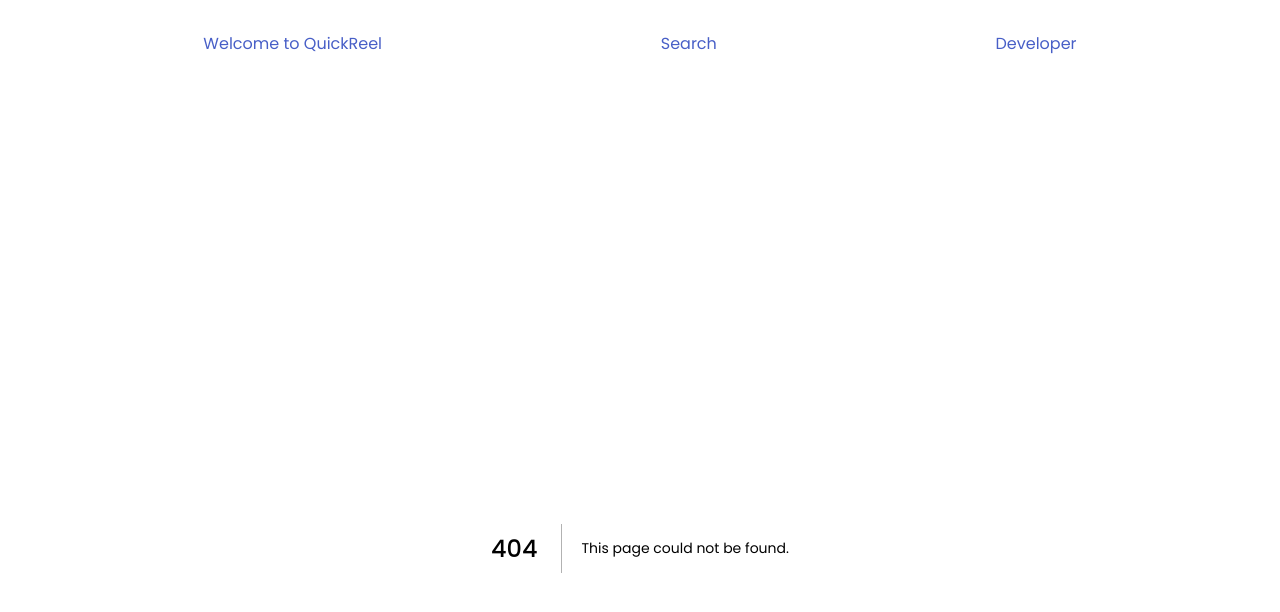
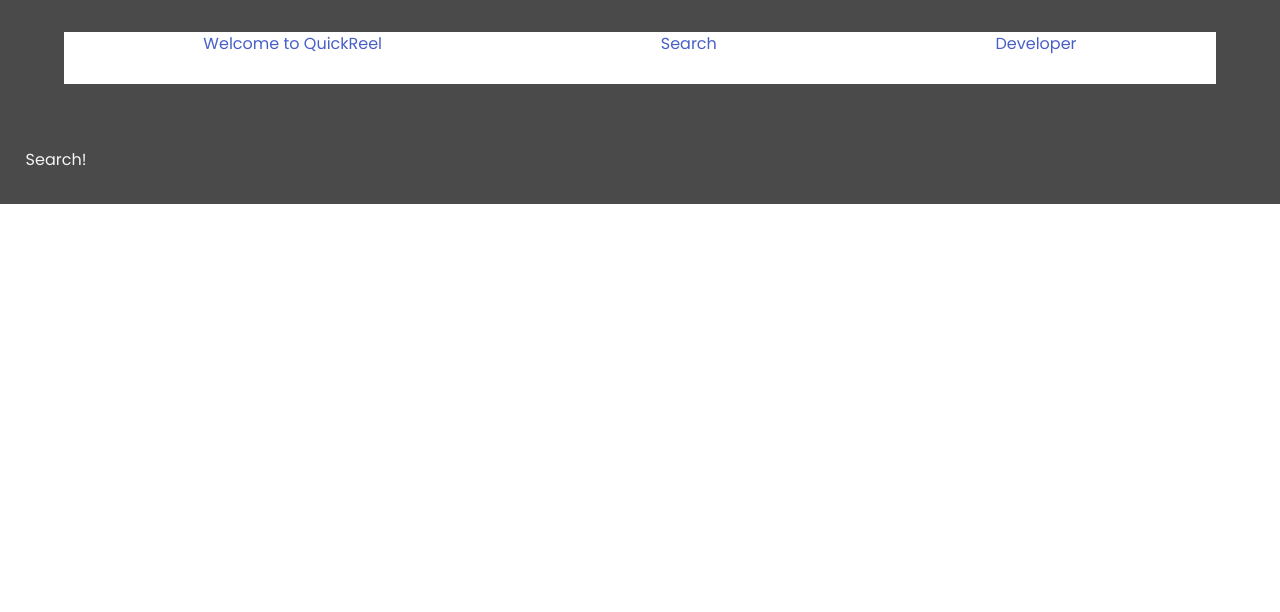
Before and after one commit to dimacuhamarc/quick-reel, a Next.js app: page /search in a window 1280 px wide. Before the commit this address had no page. Shown: the top 612 px of the page. Built offline with nearby package versions, Linux system fonts and the light colour scheme.

Commit message:
Updated navbar

```diff
--- a/app/globals.scss
+++ b/app/globals.scss
@@ -2,15 +2,20 @@
 @import '../node_modules/bulma/bulma.sass';
 @import "../node_modules/bulma/sass/utilities/initial-variables";
 $family-sans-serif: 'Poppins', sans-serif;
-$primary: #F95700;
+
 :root {
-  --background: #F5F3F7;
+  --background: #4A4A4A;
   --primary: #F95700;
   --secondary: #FFA473;
-  --text:#4A4A4A;
+  --text:#F5F3F7;
 }
 
 * {
   margin: 0 auto;
   font-family: 'Poppins', sans-serif;
+  color: var(--text);
 }
+
+body {
+  background-color: var(--background);
+}
--- /dev/null
+++ b/app/search/page.tsx
@@ -0,0 +1,14 @@
+
+
+export default function Search() {
+  return (
+    <div>
+      <h1>Search!</h1>
+    </div>
+  )
+}
+
+export const metadata = {
+  title: 'Welcome to QuickReel!',
+  description: 'QuickReel',
+};
--- a/components/navbar/navbar.module.scss
+++ b/components/navbar/navbar.module.scss
@@ -1,4 +1,5 @@
 
 .container {
     padding: 2.5% 2%;
+    background-color: var(--background);
 }
--- a/components/navbar/navbar.tsx
+++ b/components/navbar/navbar.tsx
@@ -8,7 +8,7 @@
             <div className="container">
                 <div className="navbar is-flex is-justify-content-space-around">
                     <Link href="/">Welcome to QuickReel</Link>
-                    <Link href="/">Search</Link>
+                    <Link href="/search">Search</Link>
                     <Link href="https://github.com/dimacuhamarc" rel="noopener noreferrer" target="_blank">Developer</Link>
                 </div>
             </div>
```
